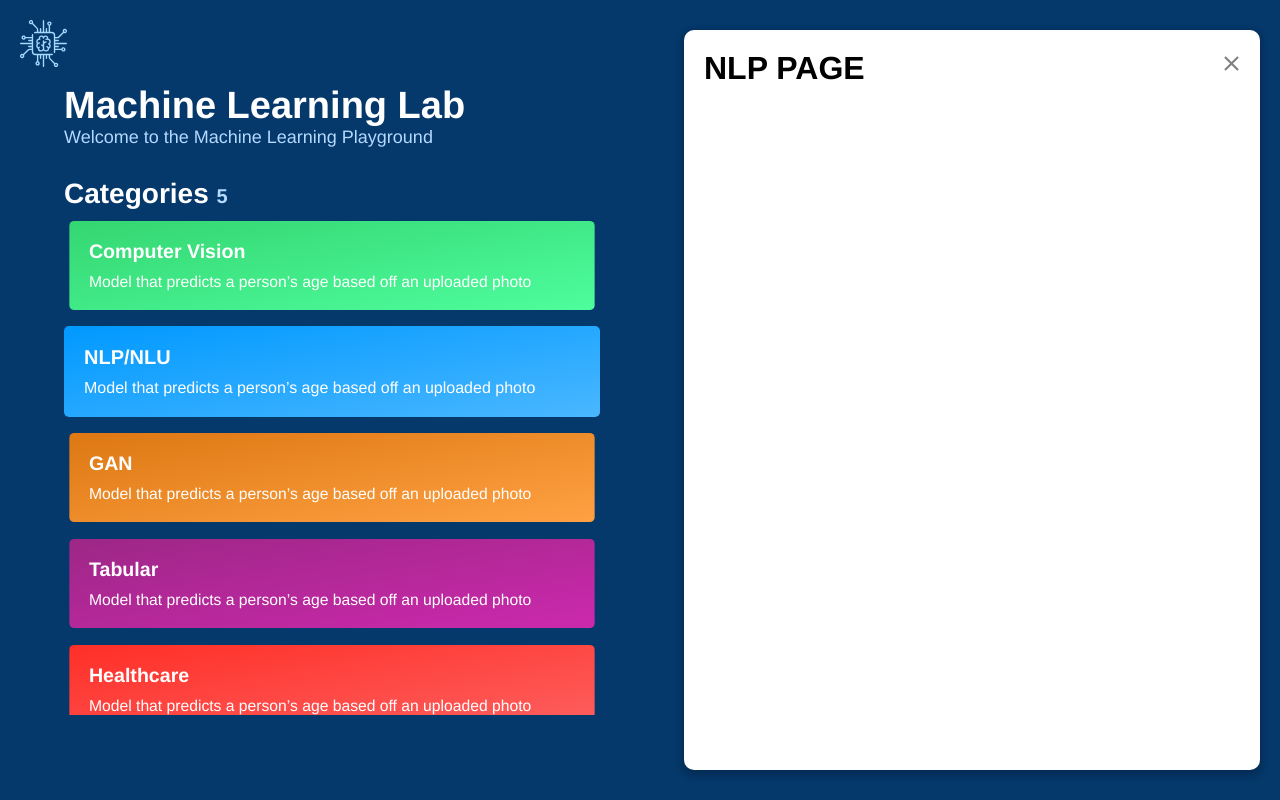
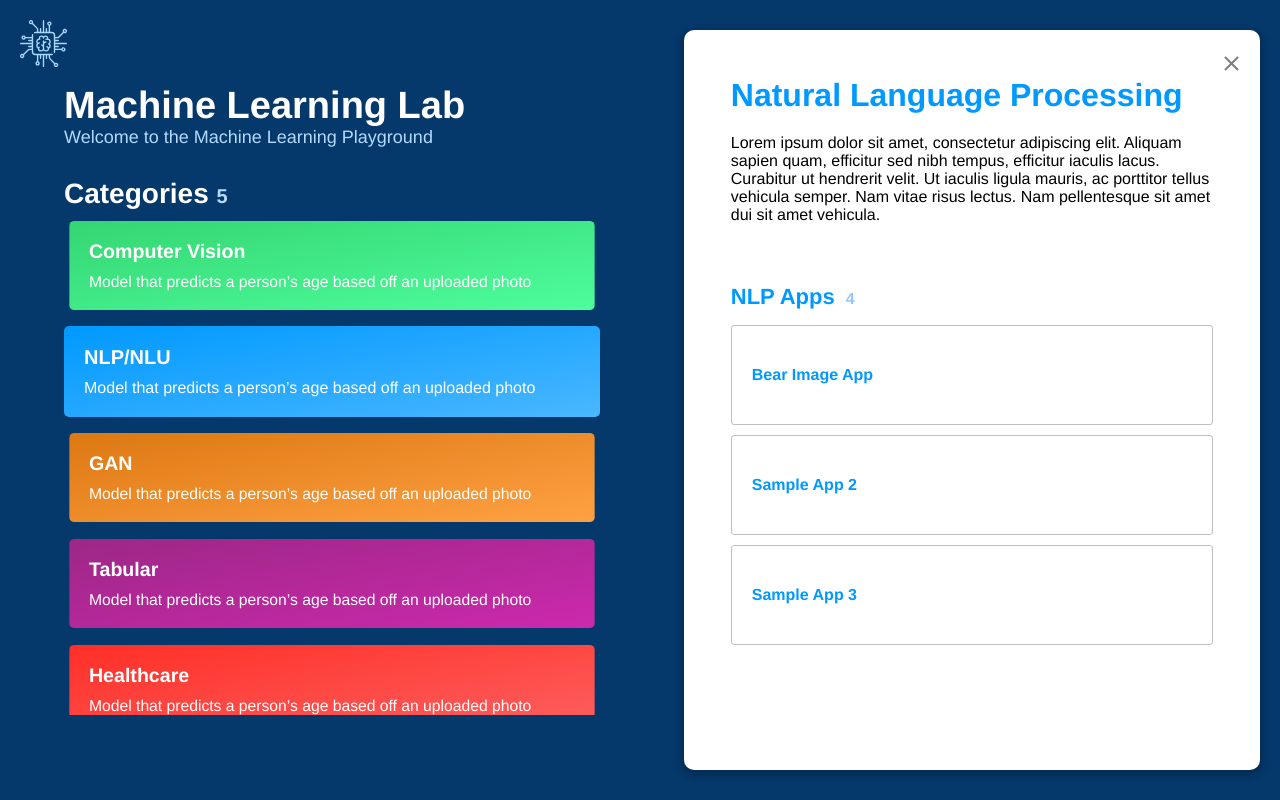
Before and after one commit to philipwisner/machine-learning-lab, a Vue app: page /#/nlp in a window 1280 px wide. Built offline with nearby package versions, Linux system fonts and the light colour scheme.

Commit message:
extracted reusable styles

```diff
--- a/src/App.vue
+++ b/src/App.vue
@@ -59,4 +59,33 @@ button {
 button:focus {
   outline: none;
 }
+/* SHARED STYLES */
+.category-content {
+  padding: 5%;
+}
+.app-list-container {
+  margin-top: 60px;
+}
+.app-list {
+  display: flex;
+  flex-wrap: wrap;
+}
+.app {
+  flex: 1 1 100%;
+  border: 1px solid #BFBFBF;
+  border-radius: 3px;
+  margin-bottom: 10px;
+  padding: 40px 20px;
+  text-decoration: none;
+}
+.computer-vision {
+  padding: 0 20px;
+}
+.description {
+  margin-bottom: 30px;
+}
+.count {
+  font-size: 16px;
+  margin-left: 5px;
+}
 </style>
--- a/src/views/Nlp.vue
+++ b/src/views/Nlp.vue
@@ -1,16 +1,77 @@
 <template>
-  <div class="nlp">
+  <div class="nlp-container">
+    <BackButton :path=path v-if="$route.path != '/nlp'"/>
     <CloseButton/>
-    <h1>NLP PAGE</h1>
+    <div class="category-content">
+      <h1> <router-link to="/nlp">Natural Language Processing</router-link></h1>
+      <p class="description" v-if="$route.path == '/nlp'">Lorem ipsum dolor sit amet, consectetur adipiscing elit. Aliquam sapien quam, efficitur sed nibh tempus, efficitur iaculis lacus. Curabitur ut hendrerit velit. Ut iaculis ligula mauris, ac porttitor tellus vehicula semper. Nam vitae risus lectus. Nam pellentesque sit amet dui sit amet vehicula.</p>
+      <div class="app-list-container" v-if="$route.path == '/nlp'">
+        <h3>NLP Apps <span class="count">4</span></h3>
+        <div class="app-list">
+          <router-link to="vision/bearimages" class="app">
+             <h4>Bear Image App</h4>
+          </router-link>
+          <router-link to="vision/bearimages" class="app">
+           <h4>Sample App 2</h4>
+          </router-link>
+          <router-link to="vision/bearimages" class="app">
+            <h4>Sample App 3</h4>
+          </router-link>
+        </div>
+      </div>
+      <router-view class="app-outlet"></router-view>
+    </div>
   </div>
 </template>
 
+
 <script>
-import CloseButton from '@/components/Reusable/CloseButton.vue'
+import CloseButton from '@/components/Reusable/CloseButton.vue';
+import BackButton from '@/components/Reusable/BackButton.vue';
 
 export default {
-  components: {
-    CloseButton
+  name: 'Nlp',
+    components: {
+    CloseButton,
+    BackButton,
+  },
+  data() {
+    return {
+      pictureResult: '',
+      picturePreview: null,
+      path: '/vision'
+    }
+  },
+  methods: {
+    imageUploaded(event) {
+      this.picturePreview = event.target.files[0];
+      //console.log('pic', this.picturePreview);
+    },
+    analyzeImage() {
+      //DO POST TO localhost:3000/analyze
+      this.pictureResult = 'hi'
+    }
   }
+
 }
 </script>
+
+<style scoped>
+h1 a {
+  margin-bottom: 20px;
+  color: #0099FF;
+  text-decoration: none;
+  display: block;
+}
+h3 {
+  color: #0099FF;
+  margin-bottom: 15px;
+}
+h4 {
+  color: #0099FF;
+  text-decoration: none;
+}
+.count {
+  color: #93C8FF;
+}
+</style>
--- a/src/views/Vision.vue
+++ b/src/views/Vision.vue
@@ -2,7 +2,7 @@
   <div class="vision-container">
     <BackButton :path=path v-if="$route.path != '/vision'"/>
     <CloseButton/>
-    <div class="vision-content">
+    <div class="category-content">
       <h1> <router-link to="/vision">Computer Vision</router-link></h1>
       <p class="description" v-if="$route.path == '/vision'">Lorem ipsum dolor sit amet, consectetur adipiscing elit. Aliquam sapien quam, efficitur sed nibh tempus, efficitur iaculis lacus. Curabitur ut hendrerit velit. Ut iaculis ligula mauris, ac porttitor tellus vehicula semper. Nam vitae risus lectus. Nam pellentesque sit amet dui sit amet vehicula.</p>
       <div class="app-list-container" v-if="$route.path == '/vision'">
@@ -58,9 +58,6 @@ export default {
 </script>
 
 <style scoped>
-.vision-content {
-  padding: 5%;
-}
 h1 a {
   margin-bottom: 20px;
   color: #34D671;
@@ -75,30 +72,8 @@ h4 {
   color: #34D671;
   text-decoration: none;
 }
-.computer-vision {
-  padding: 0 20px;
-}
-.description {
-  margin-bottom: 30px;
-}
 .count {
-  font-size: 16px;
-  margin-left: 10px;
+
   color:  rgb(113, 255, 168);
 }
-.app-list-container {
-  margin-top: 60px;
-}
-.app-list {
-  display: flex;
-  flex-wrap: wrap;
-}
-.app {
-  flex: 1 1 100%;
-  border: 1px solid #BFBFBF;
-  border-radius: 3px;
-  margin-bottom: 10px;
-  padding: 40px 20px;
-  text-decoration: none;
-}
 </style>
```
